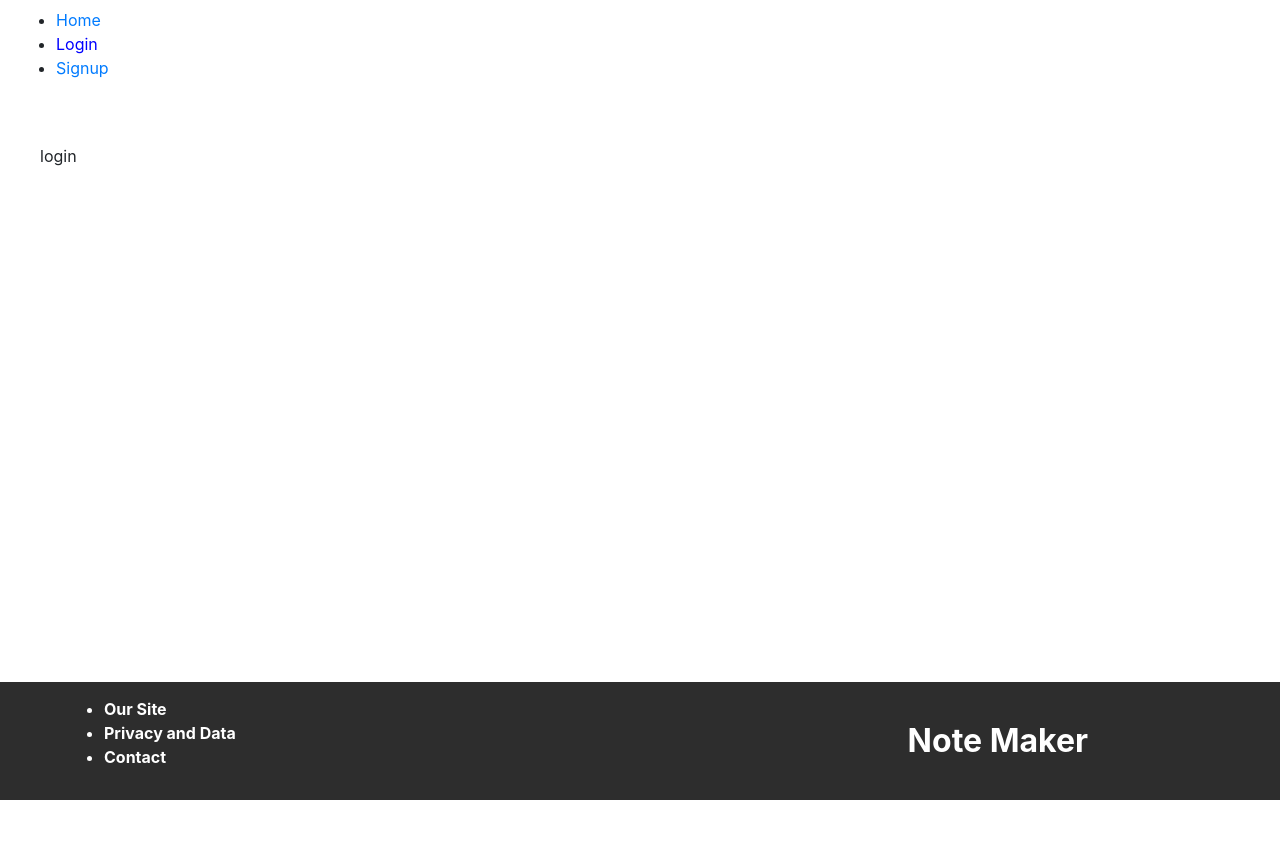
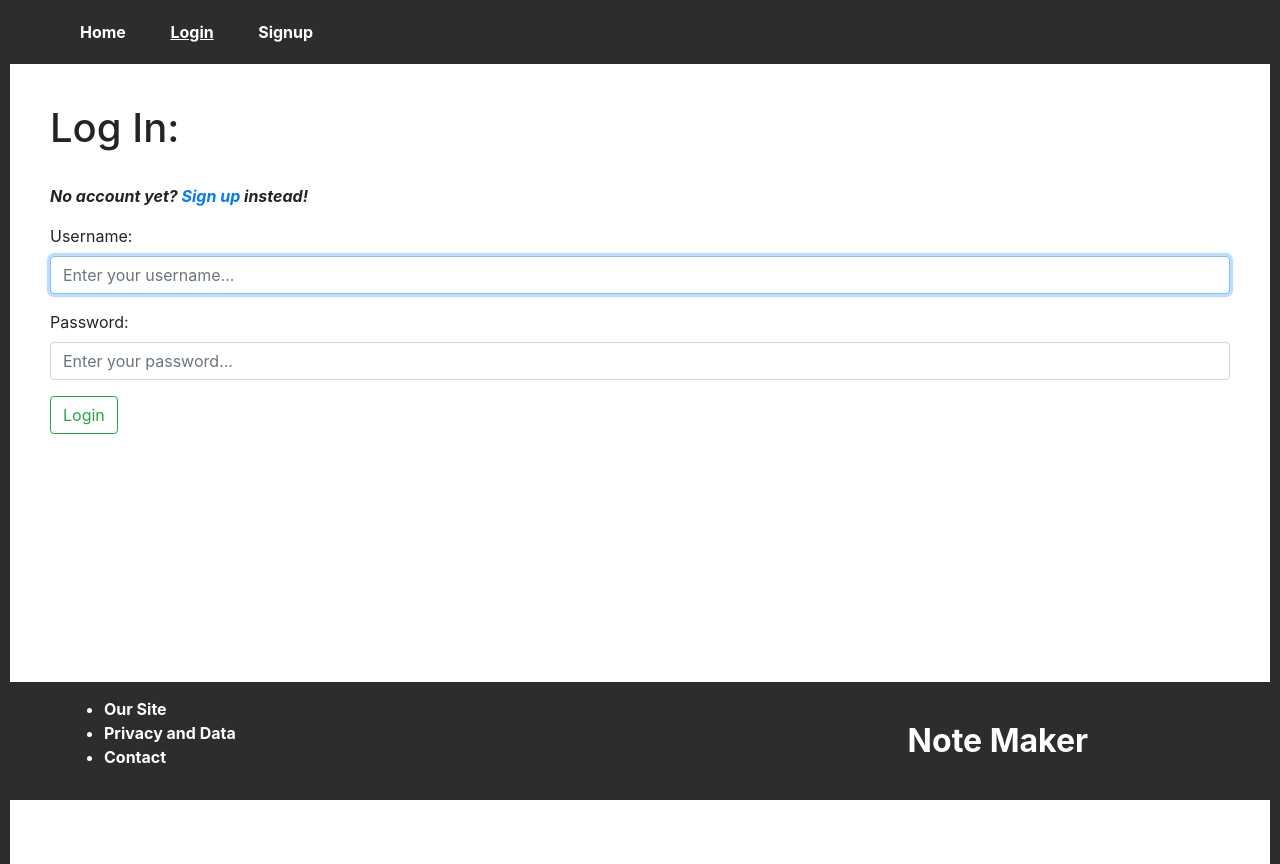
Before and after one commit to JLR24/note_maker, a Flask app: page /auth/login in a window 1280 px wide. Before the commit the page ends 800 px from the top, so only its background shows below. Run offline with Flask 3, Linux system fonts and the light colour scheme; some libraries are stand-ins or nearby versions.

Commit message:
Added navbar and login page.

```diff
--- a/website/auth/auth.py
+++ b/website/auth/auth.py
@@ -1,5 +1,7 @@
 from flask import Blueprint, request, flash, render_template, redirect, url_for
-from flask_login import current_user, login_required
+from flask_login import current_user, login_required, login_user, logout_user
+from werkzeug.security import check_password_hash
+from ..models import db, User
 
 auth = Blueprint("auth", __name__, template_folder="templates", static_folder="static")
 
@@ -7,7 +9,15 @@ auth = Blueprint("auth", __name__, template_folder="templates", static_folder="s
 @auth.route("/login", methods=["POST", "GET"])
 def login():
     if request.method == "POST":
-        pass
+        # Query the database for a user of the matching username
+        user = User.query.filter(User.username == request.form.get("username") and check_password_hash(User.password, request.form.get("password"))).first()
+        if user:
+            login_user(user, remember=True)
+            flash(f"Welcome back, {user.username}!", category="success")
+            return redirect(url_for("home.home"))
+        else:
+            flash("Invalid login details.", category="error")
+            return redirect(url_for("auth.login"))
     return render_template("login.html", user=current_user)
 
 
--- a/website/auth/templates/login.html
+++ b/website/auth/templates/login.html
@@ -1,3 +1,22 @@
 {% extends "base.html" %}
 
 {% block title %} Login {% endblock %}
+
+{% block content %}
+
+    <h1>Log In:</h1><br>
+
+    <p style="font-style: italic; font-weight: bold;">No account yet? <a href="/auth/signup">Sign up</a> instead!</p>
+    <form method="POST">
+        <div class="form-group">
+            <label for="username">Username:</label>
+            <input type="text" class="form-control" placeholder="Enter your username..." id="username" name="username" required autofocus>
+        </div>
+        <div class="form-group">
+            <label for="password">Password:</label>
+            <input type="password" class="form-control" placeholder="Enter your password..." id="password" name="password" required>
+        </div>
+        <input type="submit" class="btn btn-outline-success" value="Login">
+    </form>
+
+{% endblock %}
--- a/website/home/home_static/css/base.css
+++ b/website/home/home_static/css/base.css
@@ -1,4 +1,6 @@
 .page {
     padding: 40px;
-    /* border: 1px solid black; */
+    border-left: 10px solid rgb(45, 45, 45);
+    border-right: 10px solid rgb(45, 45, 45);
+    height: 100vh;
 }
--- a/website/home/home_static/css/navbar.css
+++ b/website/home/home_static/css/navbar.css
@@ -1,4 +1,29 @@
-.second_nav {
-    /* Check this, it may not match previous examples */
-    margin: 0px 30px;
+.nbar {
+    background-color: rgb(45, 45, 45);
+    padding: 10px;
 }
+
+.nbar ul {
+    list-style-type: none;
+    margin: 10px;
+}
+
+.nbar li {
+    display: inline;
+}
+
+.nav_links a {
+    padding: 20px;
+    background-color: rgb(45, 45, 45);
+    color: white;
+    text-decoration: none;
+    font-weight: bold;
+    margin-top: 10px;
+}
+
+.nav_links a:hover {
+    text-decoration: underline;
+    font-style: italic;
+    text-decoration: none;
+    color: white;
+}
--- a/website/home/templates/base.html
+++ b/website/home/templates/base.html
@@ -26,7 +26,6 @@
 
         <div class="page">
             {% include "messages.html" %}
-            {{current_nav}}
             {% block content %} {% endblock %}
         </div>
 
--- a/website/home/templates/navbar.html
+++ b/website/home/templates/navbar.html
@@ -1,13 +1,13 @@
-<div class="navbar">
+<div class="nbar">
     <ul class="nav_links">
-        <li><a href="/" {% if current_nav == "home" %} style="color: blue;" {% endif %}>Home</a></li>
+        <li><a href="/" {% if current_nav == "home" %} style="text-decoration: underline;" {% endif %}>Home</a></li>
         {% if user.is_authenticated %}
-            <li><a href="/create/" {% if current_nav == "create" %} style="color: blue;" {% endif %}>Create</a></li>
-            <li><a href="/revise/" {% if current_nav == "revise" %} style="color: blue;" {% endif %}>Revise</a></li>
+            <li><a href="/create/" {% if current_nav == "create" %} style="text-decoration: underline;" {% endif %}>Create</a></li>
+            <li><a href="/revise/" {% if current_nav == "revise" %} style="text-decoration: underline;" {% endif %}>Revise</a></li>
             <li><a href="/auth/logout">Logout</a></li>
         {% else %}
-            <li><a href="/auth/login" {% if current_nav == "login" %} style="color: blue;" {% endif %}>Login</a></li>
-            <li><a href="/auth/signup" {% if current_nav == "signup" %} style="color: blue;" {% endif %}>Signup</a></li>
+            <li><a href="/auth/login" {% if current_nav == "login" %} style="text-decoration: underline;" {% endif %}>Login</a></li>
+            <li><a href="/auth/signup" {% if current_nav == "signup" %} style="text-decoration: underline;" {% endif %}>Signup</a></li>
         {% endif %}
     </ul>
 </div>
```
